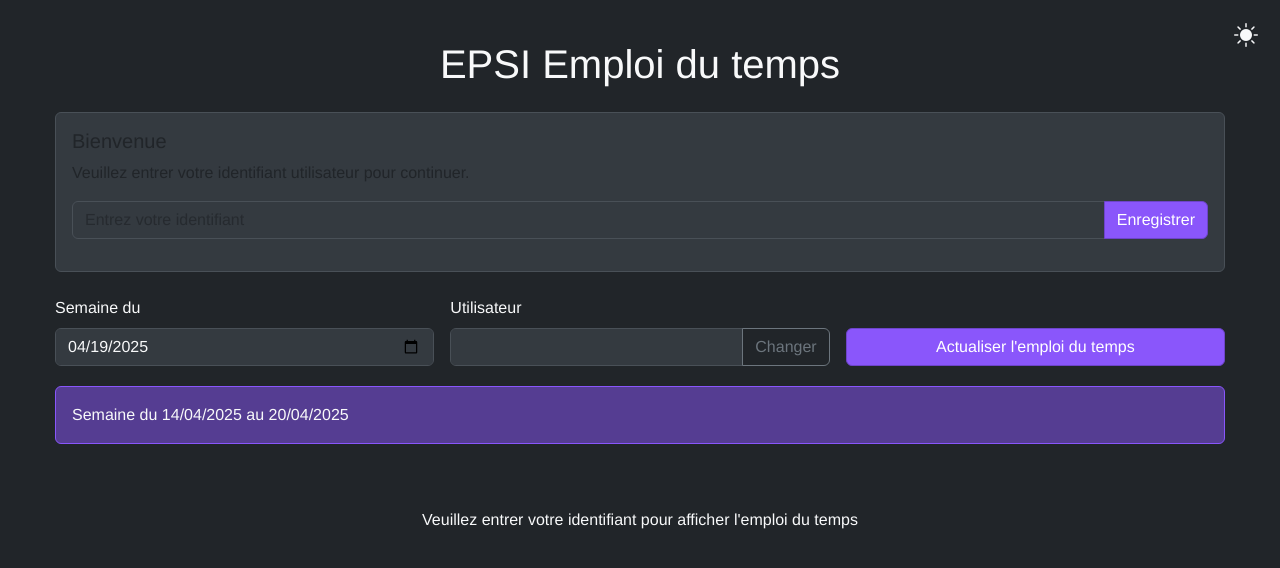
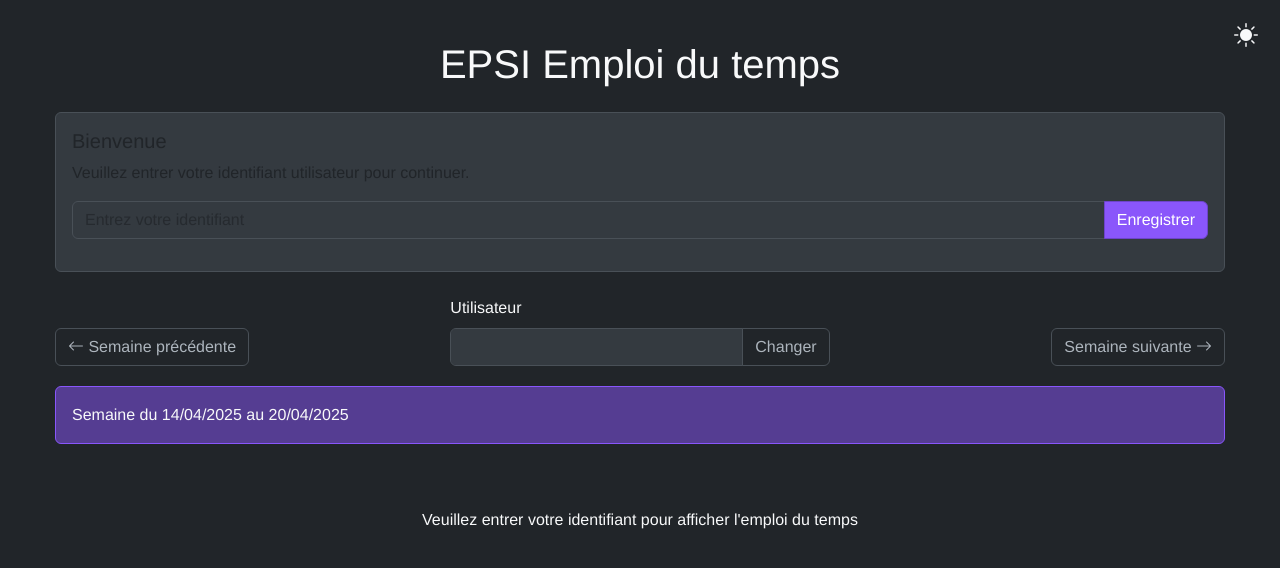
Before and after one commit to enzomtpYT/EPSI-edtApi, a Flask app: page / in a window 1280 px wide. Shown: the top 568 px of the page. Run offline with Flask 3, Linux system fonts and the light colour scheme.

Commit message:
add pevious/next week button

```diff
--- a/static/style.css
+++ b/static/style.css
@@ -46,6 +46,15 @@ body {
 
 .user-form {
   margin-bottom: 20px;
+}
+
+/* Week navigation buttons styling */
+.week-navigation #prevWeekBtn {
+  margin-right: auto;
+}
+
+.week-navigation #nextWeekBtn {
+  margin-left: auto;
 }
 
 .empty-day {
@@ -130,6 +139,17 @@ body {
 
 .dark-mode .empty-day {
   color: #adb5bd;
+}
+
+/* Dark mode for week navigation */
+.dark-mode .btn-outline-secondary {
+  color: #adb5bd;
+  border-color: #495057;
+}
+
+.dark-mode .btn-outline-secondary:hover {
+  background-color: #495057;
+  color: #f8f9fa;
 }
 
 /* Theme toggle button */
--- a/templates/index.html
+++ b/templates/index.html
@@ -31,12 +31,14 @@
             </div>
         </div>
 
-        <!-- Week selector -->
+        <!-- Week selector with navigation buttons -->
         <div class="user-form">
+            <input type="hidden" id="weekDate">
             <div class="row g-3">
-                <div class="col-md-4 col-sm-12">
-                    <label for="weekDate" class="form-label">Semaine du</label>
-                    <input type="date" class="form-control" id="weekDate">
+                <div class="col-md-4 col-sm-12 d-flex align-items-end">
+                    <button class="btn btn-outline-secondary" id="prevWeekBtn">
+                        <i class="bi bi-arrow-left"></i> Semaine précédente
+                    </button>
                 </div>
                 <div class="col-md-4 col-sm-12">
                     <label for="currentUserId" class="form-label">Utilisateur</label>
@@ -46,7 +48,11 @@
                     </div>
                 </div>
                 <div class="col-md-4 col-sm-12 d-flex align-items-end">
-                    <button type="button" class="btn btn-primary w-100" id="refreshBtn">Actualiser l'emploi du temps</button>
+                    <div class="d-flex justify-content-end w-100">
+                        <button class="btn btn-outline-secondary" id="nextWeekBtn">
+                            Semaine suivante <i class="bi bi-arrow-right"></i>
+                        </button>
+                    </div>
                 </div>
             </div>
         </div>
@@ -87,11 +93,17 @@
             const initialMessage = document.getElementById('initial-message');
             const themeToggle = document.getElementById('themeToggle');
             const themeIcon = document.getElementById('themeIcon');
+            const prevWeekBtn = document.getElementById('prevWeekBtn');
+            const nextWeekBtn = document.getElementById('nextWeekBtn');
 
-            // Variables for mobile view
+            // Variables for mobile view and week navigation
             let activeDayIndex = 0;
             let currentScheduleData = null;
             let isMobileView = window.innerWidth < 768;
+            let currentMondayDate = getMondayOfCurrentWeek();
+
+            // Set current Monday as default
+            weekDate.value = formatDateForInput(currentMondayDate);
 
             // Check for window resize to toggle between mobile and desktop views
             window.addEventListener('resize', function() {
@@ -99,15 +111,10 @@
                 if (newIsMobileView !== isMobileView) {
                     isMobileView = newIsMobileView;
                     if (currentScheduleData) {
-                        displaySchedule(currentScheduleData, new Date(weekDate.value));
+                        displaySchedule(currentScheduleData, currentMondayDate);
                     }
                 }
             });
-
-            // Set current date as default
-            const today = new Date();
-            const formattedDate = today.toISOString().split('T')[0]; // Format: YYYY-MM-DD
-            weekDate.value = formattedDate;
 
             // Check if user ID is stored in localStorage
             const savedUserId = localStorage.getItem('edtUserId');
@@ -115,11 +122,59 @@
             if (savedUserId) {
                 // User ID exists, display it and load schedule
                 currentUserId.value = savedUserId;
-                loadSchedule(savedUserId, new Date(weekDate.value));
+                loadSchedule(savedUserId, currentMondayDate);
             } else {
                 // No user ID, show the input form
                 userIdContainer.classList.remove('d-none');
                 initialMessage.textContent = "Veuillez entrer votre identifiant pour afficher l'emploi du temps";
+            }
+
+            // Week navigation - Previous week
+            prevWeekBtn.addEventListener('click', function() {
+                const prevMonday = new Date(currentMondayDate);
+                prevMonday.setDate(prevMonday.getDate() - 7);
+
+                currentMondayDate = prevMonday;
+                weekDate.value = formatDateForInput(currentMondayDate);
+
+                const userId = localStorage.getItem('edtUserId');
+                if (userId) {
+                    loadSchedule(userId, currentMondayDate);
+                }
+            });
+
+            // Week navigation - Next week
+            nextWeekBtn.addEventListener('click', function() {
+                const nextMonday = new Date(currentMondayDate);
+                nextMonday.setDate(nextMonday.getDate() + 7);
+
+                currentMondayDate = nextMonday;
+                weekDate.value = formatDateForInput(currentMondayDate);
+
+                const userId = localStorage.getItem('edtUserId');
+                if (userId) {
+                    loadSchedule(userId, currentMondayDate);
+                }
+            });
+
+            // Helper function to get Monday of current week
+            function getMondayOfCurrentWeek() {
+                const today = new Date();
+                const day = today.getDay(); // 0 is Sunday, 1 is Monday, etc.
+                const diff = today.getDate() - day + (day === 0 ? -6 : 1); // Adjust when day is Sunday
+
+                const monday = new Date(today);
+                monday.setDate(diff);
+                monday.setHours(0, 0, 0, 0);
+                return monday;
+            }
+
+            // Format a date object to YYYY-MM-DD for input value
+            function formatDateForInput(date) {
+                const year = date.getFullYear();
+                const month = String(date.getMonth() + 1).padStart(2, '0');
+                const day = String(date.getDate()).padStart(2, '0');
+                return `${year}-${month}-${day}`;
             }
 
             // Save new user ID
@@ -138,7 +193,7 @@
                 userIdContainer.classList.add('d-none');
 
                 // Load schedule
-                loadSchedule(userId, new Date(weekDate.value));
+                loadSchedule(userId, currentMondayDate);
             });
 
             // Change user ID
@@ -157,15 +212,7 @@
                     return;
                 }
 
-                loadSchedule(userId, new Date(weekDate.value));
-            });
-
-            // Date change event
-            weekDate.addEventListener('change', function() {
-                const userId = localStorage.getItem('edtUserId');
-                if (userId) {
-                    loadSchedule(userId, new Date(weekDate.value));
-                }
+                loadSchedule(userId, currentMondayDate);
             });
 
             // Theme toggle functionality
@@ -221,10 +268,10 @@
                 initialMessage.classList.remove('d-none');
                 initialMessage.textContent = "Chargement de l'emploi du temps...";
 
-                // Format date for URL
+                // Format date for URL: DD-MM-YYYY
                 const formattedDate = `${String(selectedDate.getDate()).padStart(2, '0')}-${String(selectedDate.getMonth() + 1).padStart(2, '0')}-${selectedDate.getFullYear()}`;
 
-                // Fetch schedule data
+                // Fetch schedule data for the week containing the selected date
                 fetch(`/week/${formattedDate}?user=${userId}`, {
                     headers: {
                         'Accept': 'application/json'
```
